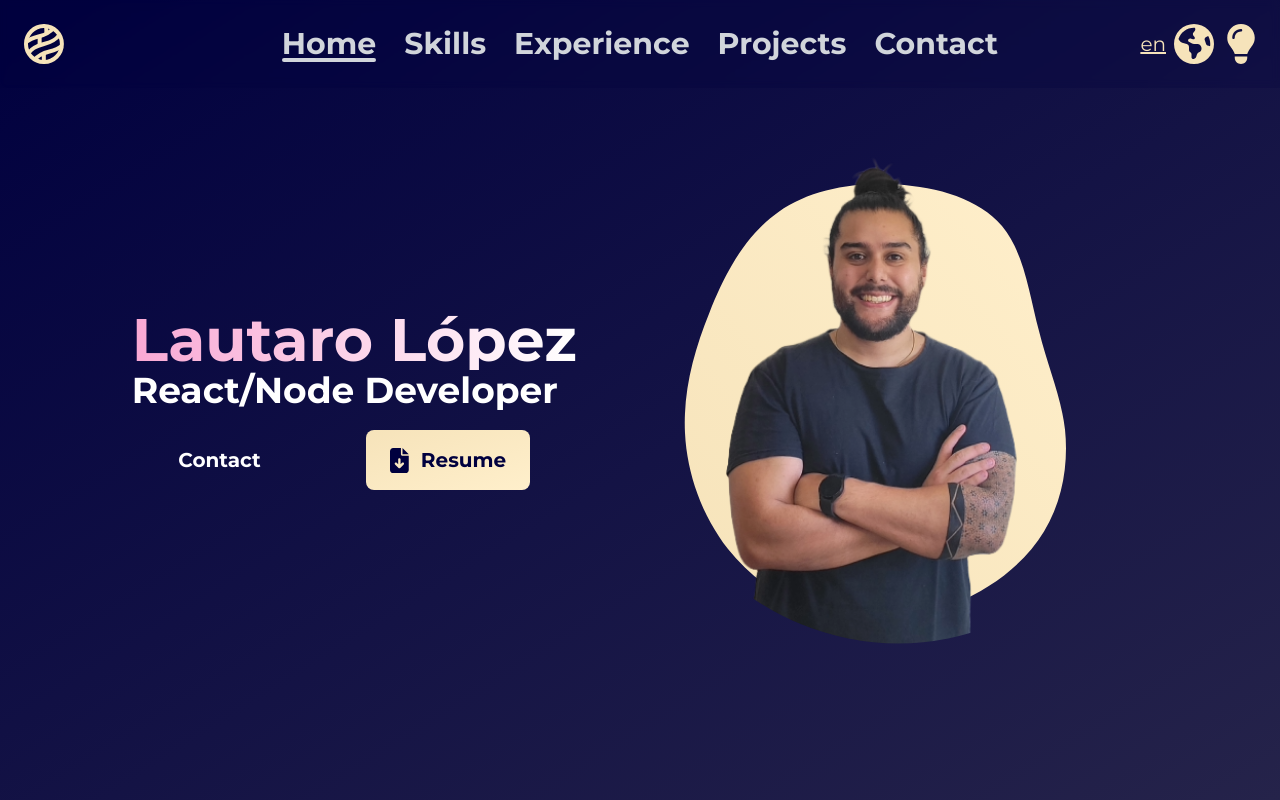
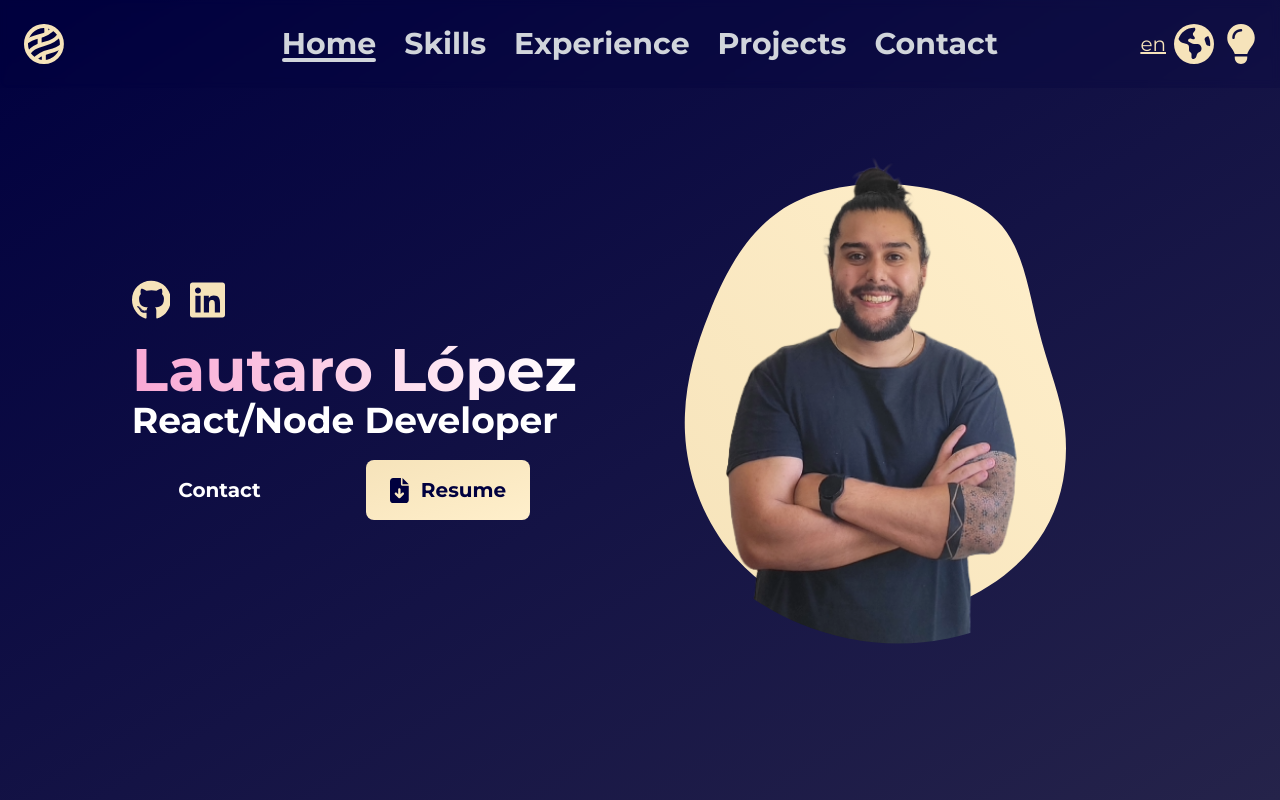
Before and after one commit to lautarolopez/portfolio, a Next.js app: page / in a window 1280 px wide. Built offline with nearby package versions, Linux system fonts and the light colour scheme.

Commit message:
added github and linkedin links

```diff
--- /dev/null
+++ b/src/components/Icons/GithubIcon/index.tsx
@@ -0,0 +1,25 @@
+import { ColorMode } from '@/types';
+
+type Props = {
+  height?: number;
+  colorMode: ColorMode;
+};
+
+export default function GithubIcon({ height = 40, colorMode }: Props) {
+  return (
+    <svg
+      xmlns='http://www.w3.org/2000/svg'
+      height={height}
+      version='1.1'
+      viewBox='0 0 496 512'
+      preserveAspectRatio='none'
+      className={`${
+        colorMode === 'regular'
+          ? 'fill-primary-light dark:fill-primary-dark'
+          : 'fill-primary-dark dark:fill-primary-light'
+      }`}
+    >
+      <path d='M165.9 397.4c0 2-2.3 3.6-5.2 3.6-3.3 .3-5.6-1.3-5.6-3.6 0-2 2.3-3.6 5.2-3.6 3-.3 5.6 1.3 5.6 3.6zm-31.1-4.5c-.7 2 1.3 4.3 4.3 4.9 2.6 1 5.6 0 6.2-2s-1.3-4.3-4.3-5.2c-2.6-.7-5.5 .3-6.2 2.3zm44.2-1.7c-2.9 .7-4.9 2.6-4.6 4.9 .3 2 2.9 3.3 5.9 2.6 2.9-.7 4.9-2.6 4.6-4.6-.3-1.9-3-3.2-5.9-2.9zM244.8 8C106.1 8 0 113.3 0 252c0 110.9 69.8 205.8 169.5 239.2 12.8 2.3 17.3-5.6 17.3-12.1 0-6.2-.3-40.4-.3-61.4 0 0-70 15-84.7-29.8 0 0-11.4-29.1-27.8-36.6 0 0-22.9-15.7 1.6-15.4 0 0 24.9 2 38.6 25.8 21.9 38.6 58.6 27.5 72.9 20.9 2.3-16 8.8-27.1 16-33.7-55.9-6.2-112.3-14.3-112.3-110.5 0-27.5 7.6-41.3 23.6-58.9-2.6-6.5-11.1-33.3 2.6-67.9 20.9-6.5 69 27 69 27 20-5.6 41.5-8.5 62.8-8.5s42.8 2.9 62.8 8.5c0 0 48.1-33.6 69-27 13.7 34.7 5.2 61.4 2.6 67.9 16 17.7 25.8 31.5 25.8 58.9 0 96.5-58.9 104.2-114.8 110.5 9.2 7.9 17 22.9 17 46.4 0 33.7-.3 75.4-.3 83.6 0 6.5 4.6 14.4 17.3 12.1C428.2 457.8 496 362.9 496 252 496 113.3 383.5 8 244.8 8zM97.2 352.9c-1.3 1-1 3.3 .7 5.2 1.6 1.6 3.9 2.3 5.2 1 1.3-1 1-3.3-.7-5.2-1.6-1.6-3.9-2.3-5.2-1zm-10.8-8.1c-.7 1.3 .3 2.9 2.3 3.9 1.6 1 3.6 .7 4.3-.7 .7-1.3-.3-2.9-2.3-3.9-2-.6-3.6-.3-4.3 .7zm32.4 35.6c-1.6 1.3-1 4.3 1.3 6.2 2.3 2.3 5.2 2.6 6.5 1 1.3-1.3 .7-4.3-1.3-6.2-2.2-2.3-5.2-2.6-6.5-1zm-11.4-14.7c-1.6 1-1.6 3.6 0 5.9 1.6 2.3 4.3 3.3 5.6 2.3 1.6-1.3 1.6-3.9 0-6.2-1.4-2.3-4-3.3-5.6-2z' />
+    </svg>
+  );
+}
--- a/src/components/Icons/LightBulbRegularIcon/index.tsx
+++ b/src/components/Icons/LightBulbRegularIcon/index.tsx
@@ -5,7 +5,10 @@
   colorMode: ColorMode;
 };
 
-export default function LightBulbSolidIcon({ height = 40, colorMode }: Props) {
+export default function LightBulbRegularIcon({
+  height = 40,
+  colorMode,
+}: Props) {
   return (
     <svg
       xmlns='http://www.w3.org/2000/svg'
--- /dev/null
+++ b/src/components/Icons/LinkedinIcon/index.tsx
@@ -0,0 +1,25 @@
+import { ColorMode } from '@/types';
+
+type Props = {
+  height?: number;
+  colorMode: ColorMode;
+};
+
+export default function LinkedinIcon({ height = 40, colorMode }: Props) {
+  return (
+    <svg
+      xmlns='http://www.w3.org/2000/svg'
+      height={height}
+      version='1.1'
+      viewBox='0 0 448 512'
+      preserveAspectRatio='none'
+      className={`${
+        colorMode === 'regular'
+          ? 'fill-primary-light dark:fill-primary-dark'
+          : 'fill-primary-dark dark:fill-primary-light'
+      }`}
+    >
+      <path d='M416 32H31.9C14.3 32 0 46.5 0 64.3v383.4C0 465.5 14.3 480 31.9 480H416c17.6 0 32-14.5 32-32.3V64.3c0-17.8-14.4-32.3-32-32.3zM135.4 416H69V202.2h66.5V416zm-33.2-243c-21.3 0-38.5-17.3-38.5-38.5S80.9 96 102.2 96c21.2 0 38.5 17.3 38.5 38.5 0 21.3-17.2 38.5-38.5 38.5zm282.1 243h-66.4V312c0-24.8-.5-56.7-34.5-56.7-34.6 0-39.9 27-39.9 54.9V416h-66.4V202.2h63.7v29.2h.9c8.9-16.8 30.6-34.5 62.9-34.5 67.2 0 79.7 44.3 79.7 101.9V416z' />
+    </svg>
+  );
+}
--- a/src/components/Icons/NaraIcon/index.tsx
+++ b/src/components/Icons/NaraIcon/index.tsx
@@ -5,7 +5,7 @@
   colorMode: ColorMode;
 };
 
-export default function LightBulbSolidIcon({ height = 40, colorMode }: Props) {
+export default function NaraIcon({ height = 40, colorMode }: Props) {
   return (
     <svg
       xmlns='http://www.w3.org/2000/svg'
--- a/src/sections/LandingSection/index.tsx
+++ b/src/sections/LandingSection/index.tsx
@@ -6,6 +6,8 @@
 import { useLang } from '@/contexts/LangContext';
 import { useCurrentSection } from '@/contexts/CurrentSectionContext';
 import content from '@/content.json';
+import GithubIcon from '@/components/Icons/GithubIcon';
+import LinkedinIcon from '@/components/Icons/LinkedinIcon';
 
 export default function LandingSection() {
   const targetRef = useRef<HTMLDivElement>(null);
@@ -45,6 +47,19 @@
       className='mx-auto flex min-h-screen w-full max-w-6xl snap-center flex-col-reverse items-center justify-center lg:flex-row lg:justify-around lg:pt-0'
     >
       <div>
+        <motion.span
+          className='mb-5 hidden items-center justify-start gap-5 lg:flex'
+          initial={{ opacity: 0, x: -100 }}
+          animate={{ opacity: 1, x: 0 }}
+          transition={{ delay: 0.5, ease: 'easeOut' }}
+        >
+          <a href='https://github.com/lautarolopez' target='_blank'>
+            <GithubIcon colorMode='inverted' />
+          </a>
+          <a href='https://www.linkedin.com/in/lautarolopez/' target='_blank'>
+            <LinkedinIcon colorMode='inverted' />
+          </a>
+        </motion.span>
         <motion.h1
           className='w-fit bg-gradient-to-r from-pink-300 to-indigo-300 bg-clip-text text-3xl font-bold text-transparent dark:to-white md:text-6xl'
           initial={{ opacity: 0, x: -100 }}
```
